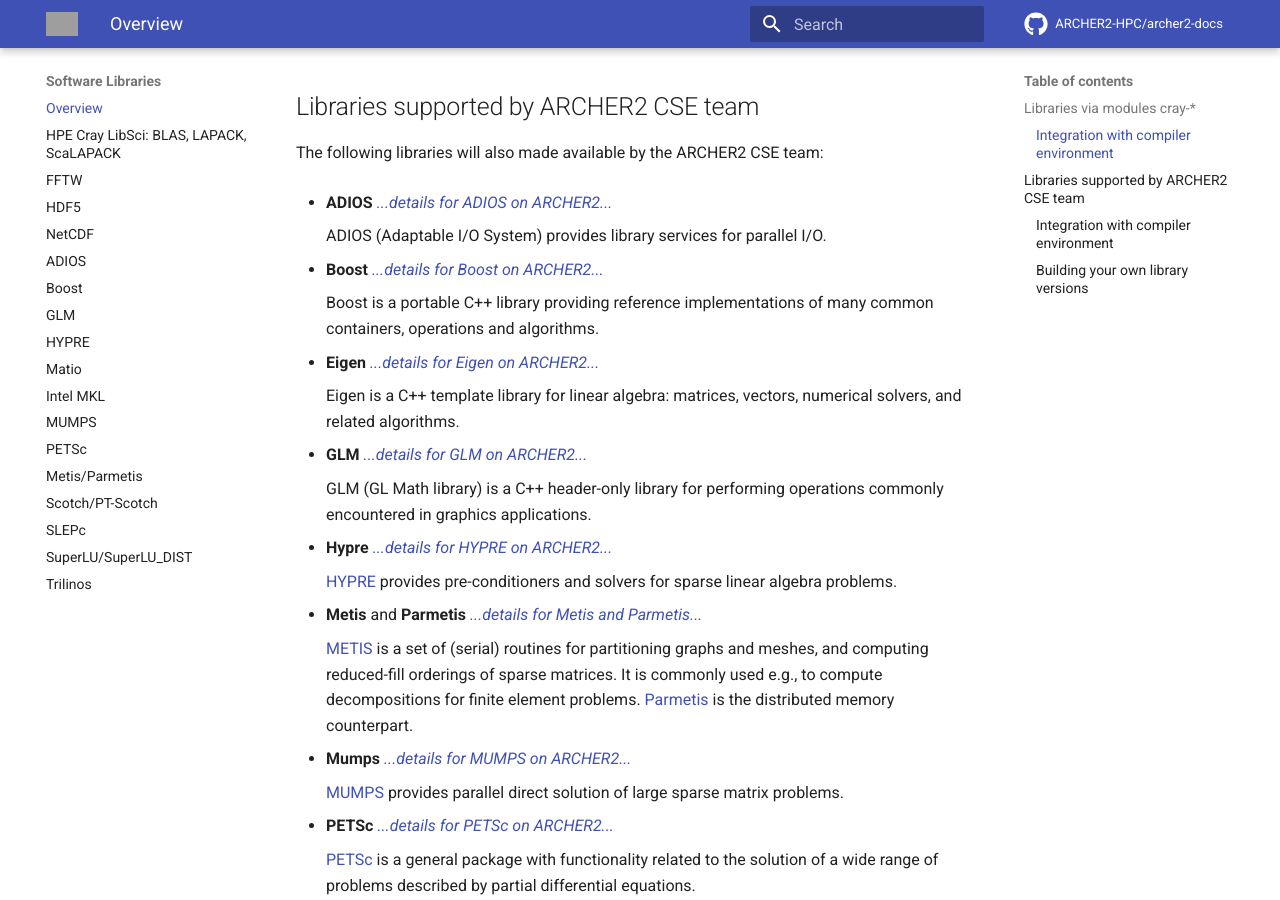
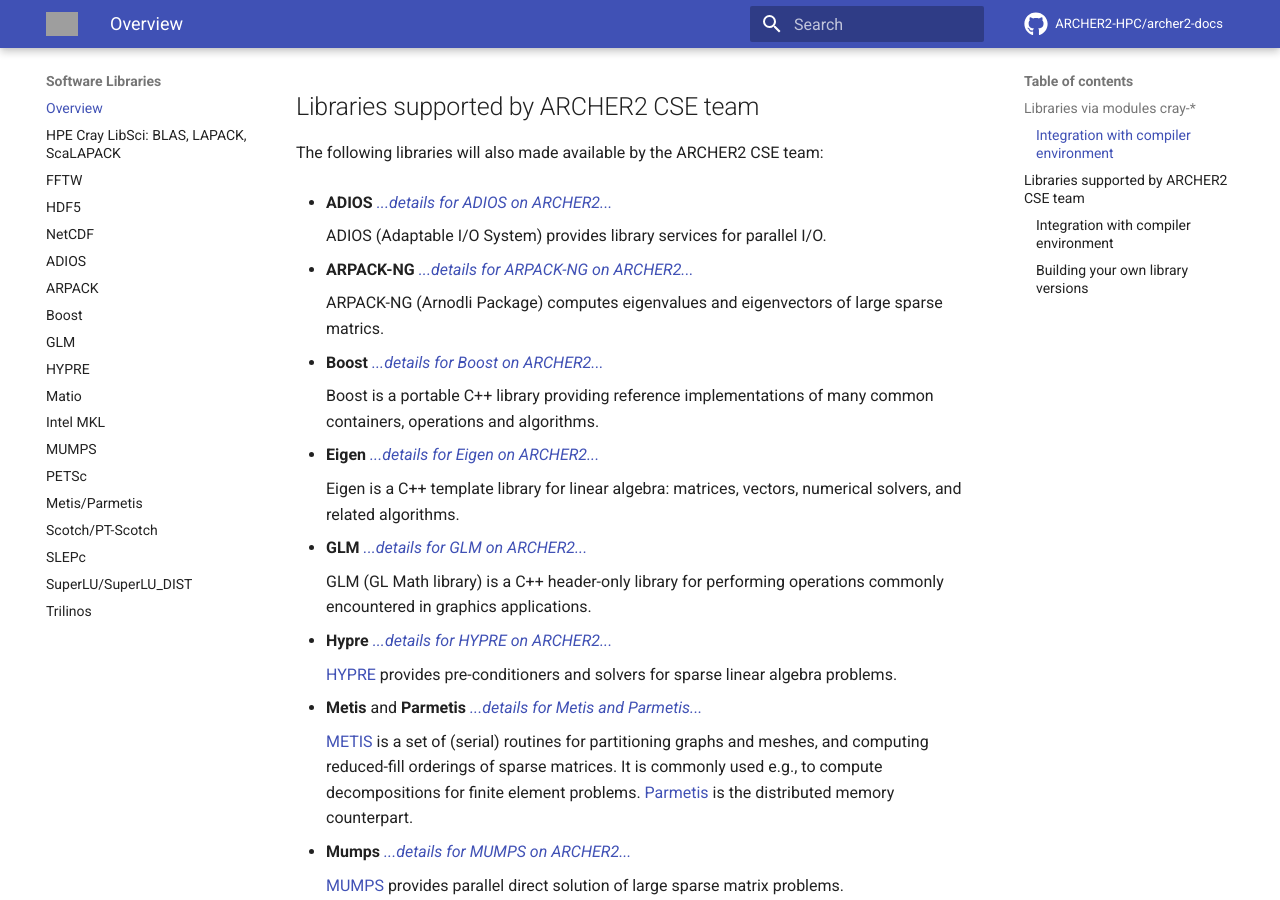
Before and after one commit to ARCHER2-HPC/archer2-docs, an MkDocs documentation site: the page built from docs/software-libraries/index.md, in a window 1280 px wide and 900 px high, scrolled down 1293 px. Built offline with MkDocs 1.6.1 and Material for MkDocs 9.7.7, drawn with Linux system fonts in a browser that asks for light colours; comment, search, counter and statistics services are not loaded; grey boxes are pictures that could not be loaded.

Commit message:
Add ARPACK page

```diff
--- a/docs/software-libraries/index.md
+++ b/docs/software-libraries/index.md
@@ -76,6 +76,11 @@
 - **ADIOS** [*...details for ADIOS on ARCHER2...*](adios.md)
 
     ADIOS (Adaptable I/O System) provides library services for parallel I/O.
+
+- **ARPACK-NG** [*...details for ARPACK-NG on ARCHER2...*](arpack.md)
+
+    ARPACK-NG (Arnodli Package) computes eigenvalues and eigenvectors
+    of large sparse matrics.
 
 - **Boost** [*...details for Boost on ARCHER2...*](boost.md)
 
--- a/mkdocs.yml
+++ b/mkdocs.yml
@@ -93,6 +93,7 @@
     - "HDF5": software-libraries/hdf5.md
     - "NetCDF": software-libraries/netcdf.md
     - "ADIOS": software-libraries/adios.md
+    - "ARPACK": software-libraries/arpack.md
     - "Boost": software-libraries/boost.md
     - "GLM":   software-libraries/glm.md
     - "HYPRE": software-libraries/hypre.md
```
Also changed, not shown: docs/software-libraries/arpack.md (added, +51 -0 lines).
